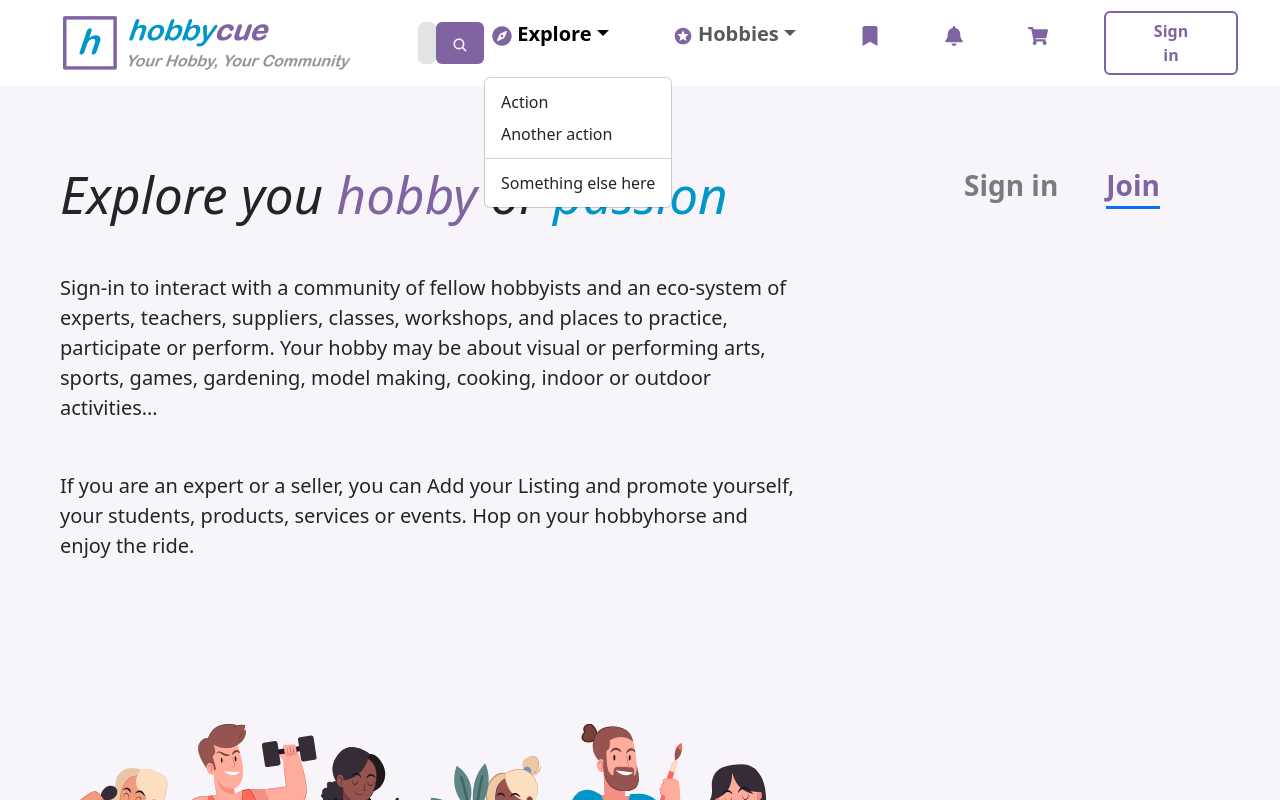
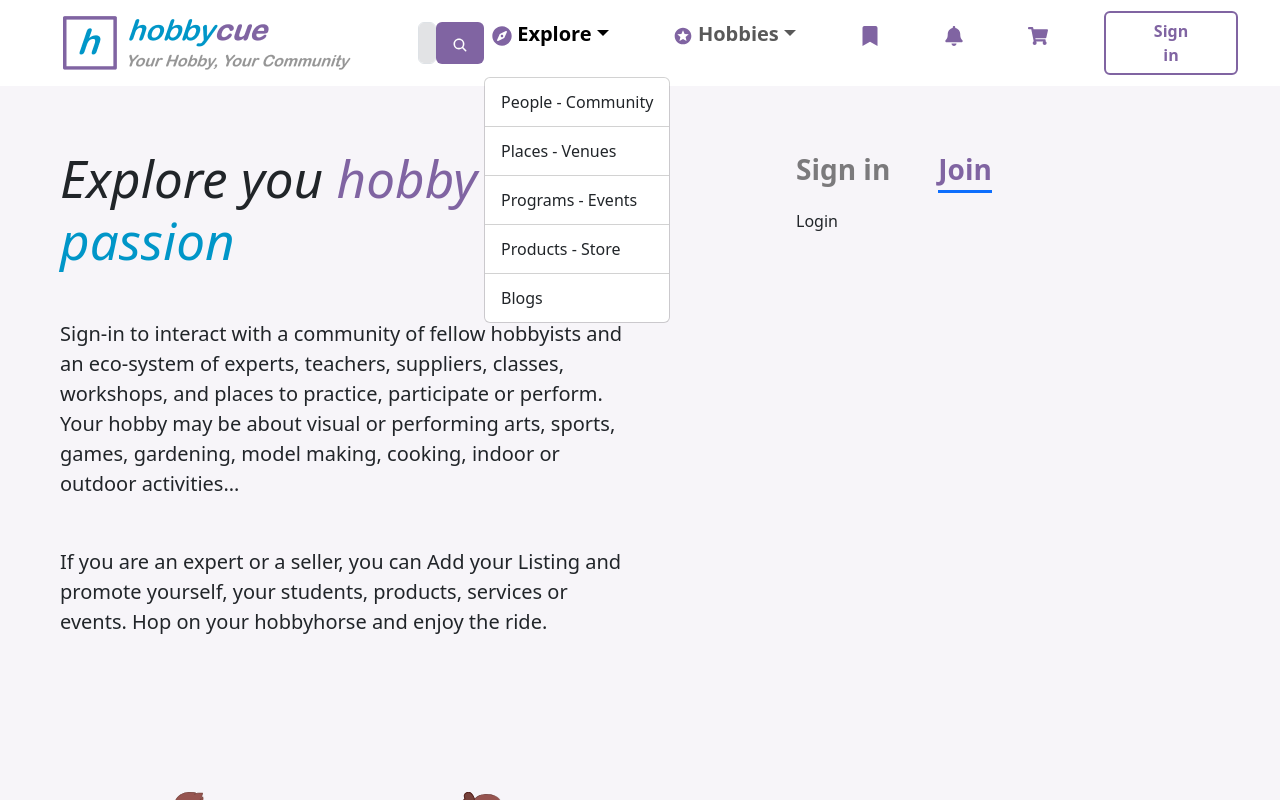
Before and after one commit to nasimrifat101/HobbyCue-JobTask, a React (Vite) app: page / in a window 1280 px wide. Both pictures are taken after a click on the button "Explore". Shown: the top 800 px of the page. Built offline with nearby package versions, Linux system fonts and the light colour scheme.

Commit message:
Margin padding fixxed

```diff
--- /dev/null
+++ b/src/Components/Auth/Login.jsx
@@ -0,0 +1,10 @@
+
+const Login = () => {
+    return (
+        <div>
+            Login
+        </div>
+    );
+};
+
+export default Login;
--- /dev/null
+++ b/src/Components/Auth/Signup.jsx
@@ -0,0 +1,20 @@
+import { Button } from "react-bootstrap";
+import { FcGoogle } from "react-icons/fc";
+import { IoLogoFacebook } from "react-icons/io5";
+
+const Signup = () => {
+    return (
+        <div className="container-fluid">
+            <Button className="w-100 border-2 borderr p-2 text-black fw-bold d-flex justify-content-start align-items-center" variant="outline-light mb-3">
+                <FcGoogle className="me-2" />
+                <span className="flex-grow-1 text-center">Continue with Google</span>
+            </Button>
+            <Button className="w-100 p-2 border-2 text-black fw-bold borderr d-flex justify-content-start align-items-center" variant="outline-light">
+                <IoLogoFacebook className="me-2" />
+                <span className="flex-grow-1 text-center">Continue with Facebook</span>
+            </Button>
+        </div>
+    );
+};
+
+export default Signup;
--- a/src/Components/Banner.jsx
+++ b/src/Components/Banner.jsx
@@ -1,6 +1,8 @@
 import colors from "../utils/Colors";
 import bannerImg from '../assets/Group 27.svg'
 import { useState } from "react";
+import Signup from "./Auth/Signup";
+import Login from "./Auth/Login";
 
 
 const Banner = () => {
@@ -11,17 +13,17 @@ const Banner = () => {
     };
 
     return (
-        <div style={{ backgroundColor: colors.bannerFir, height: "100vh", display: "flex", alignItems: "center" }}>
-            <div className="mx-5 container" >
+        <div style={{ backgroundColor: colors.bannerFir, height: "100vh", display: "flex", alignItems: "center", width: "100%" }}>
+            <div className="mx-5 container-fluid" >
                 <div className="row gap-5">
-                    <div className="col-8 me-5">
+                    <div className="col-6 me-5">
                         <h1 className="fst-italic" style={{ fontSize: "3.2rem", marginTop: "9rem" }}>Explore you <span style={{ color: colors.primary }}>hobby</span> or <span style={{ color: colors.secondary }}>passion</span></h1>
                         <p className='fs-5 mt-5'>
                             Sign-in to interact with a community of fellow hobbyists and an eco-system of experts, teachers, suppliers, classes, workshops, and places to practice, participate or perform. Your hobby may be about visual or performing arts, sports, games, gardening, model making, cooking, indoor or outdoor activities…
 
                         </p>
 
-                        <p className='fs-5 mt-5' style={{ marginBottom: "10.2rem" }}>
+                        <p className='fs-5 mt-5' style={{ marginBottom: "9.7rem" }}>
                             If you are an expert or a seller, you can Add your Listing and promote yourself, your students, products,  services or events.  Hop on your hobbyhorse and enjoy the ride.
                         </p>
                         <div className="flex ">
@@ -42,8 +44,10 @@ const Banner = () => {
                             >
                                 Join
                             </p>
-
                         </div>
+                        {
+                            activeTab === 'signup' ? <Signup /> : <Login />
+                        }
                     </div>
                 </div>
             </div>
--- a/src/Components/Navbar.jsx
+++ b/src/Components/Navbar.jsx
@@ -35,25 +35,45 @@ const Navbarr = () => {
                     <Navbar.Collapse id="navbarScroll">
                         <Nav className="ms-auto d-flex gap-5">
                             <Nav className="me-auto my-2 my-lg-0 gap-5" style={{ maxHeight: '100px' }} navbarScroll>
-                                <NavDropdown className='fs-5 fw-bold' title={<><FaCompass style={{ color: colors.primary }}  /> Explore</>} id="navbarScrollingDropdown">
-                                    <NavDropdown.Item href="#action3">Action</NavDropdown.Item>
+                                <NavDropdown className='fs-5 fw-bold' title={<><FaCompass style={{ color: colors.primary }} /> Explore</>} id="navbarScrollingDropdown">
+                                    <NavDropdown.Item href="#action3">People - Community</NavDropdown.Item>
+                                    <NavDropdown.Divider />
                                     <NavDropdown.Item href="#action4">
-                                        Another action
+                                        Places - Venues
                                     </NavDropdown.Item>
                                     <NavDropdown.Divider />
-                                    <NavDropdown.Item href="#action5">
-                                        Something else here
+                                    <NavDropdown.Item href="#action4">
+                                        Programs - Events
                                     </NavDropdown.Item>
+                                    <NavDropdown.Divider />
+                                    <NavDropdown.Item href="#action4">
+                                        Products - Store
+                                    </NavDropdown.Item>
+                                    <NavDropdown.Divider />
+                                    <NavDropdown.Item href="#action4">
+                                        Blogs
+                                    </NavDropdown.Item>
+
                                 </NavDropdown>
                                 <NavDropdown className='fs-5 fw-bold' title={<><MdStars style={{ color: colors.primary }} /> Hobbies</>} id="navbarScrollingDropdown">
-                                    <NavDropdown.Item href="#action3">Action</NavDropdown.Item>
+                                <NavDropdown.Item href="#action3">People - Community</NavDropdown.Item>
+                                    <NavDropdown.Divider />
                                     <NavDropdown.Item href="#action4">
-                                        Another action
+                                        Places - Venues
                                     </NavDropdown.Item>
                                     <NavDropdown.Divider />
-                                    <NavDropdown.Item href="#action5">
-                                        Something else here
+                                    <NavDropdown.Item href="#action4">
+                                        Programs - Events
                                     </NavDropdown.Item>
+                                    <NavDropdown.Divider />
+                                    <NavDropdown.Item href="#action4">
+                                        Products - Store
+                                    </NavDropdown.Item>
+                                    <NavDropdown.Divider />
+                                    <NavDropdown.Item href="#action4">
+                                        Blogs
+                                    </NavDropdown.Item>
+
                                 </NavDropdown>
                             </Nav>
                             <Nav.Link className='fs-5' href="#" >
--- a/src/index.css
+++ b/src/index.css
@@ -1,3 +1,6 @@
 .purple{
     color: #8064A2;
 }
+.borderr{
+    border-color: #8064A2 !important;
+}
```
